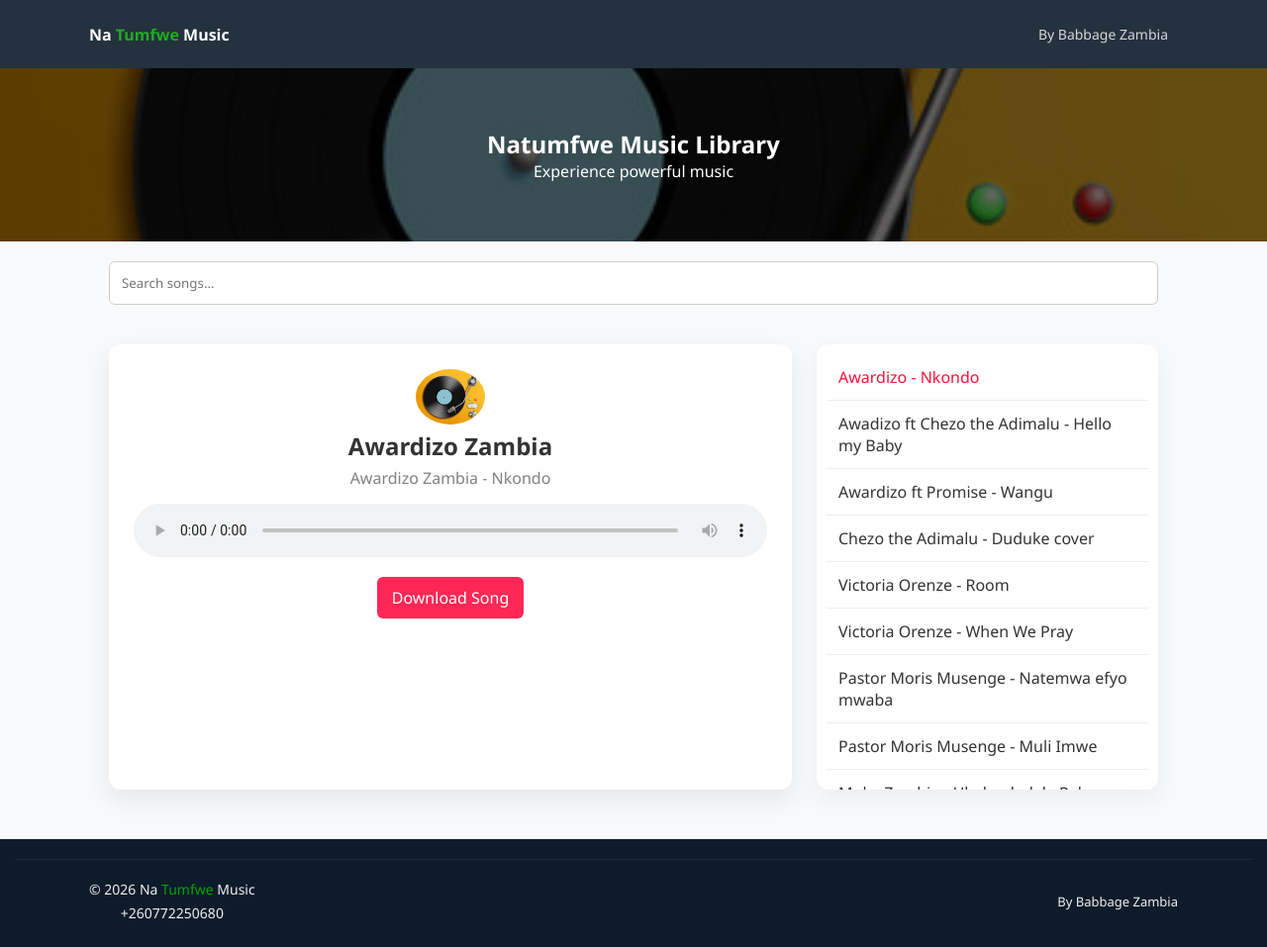
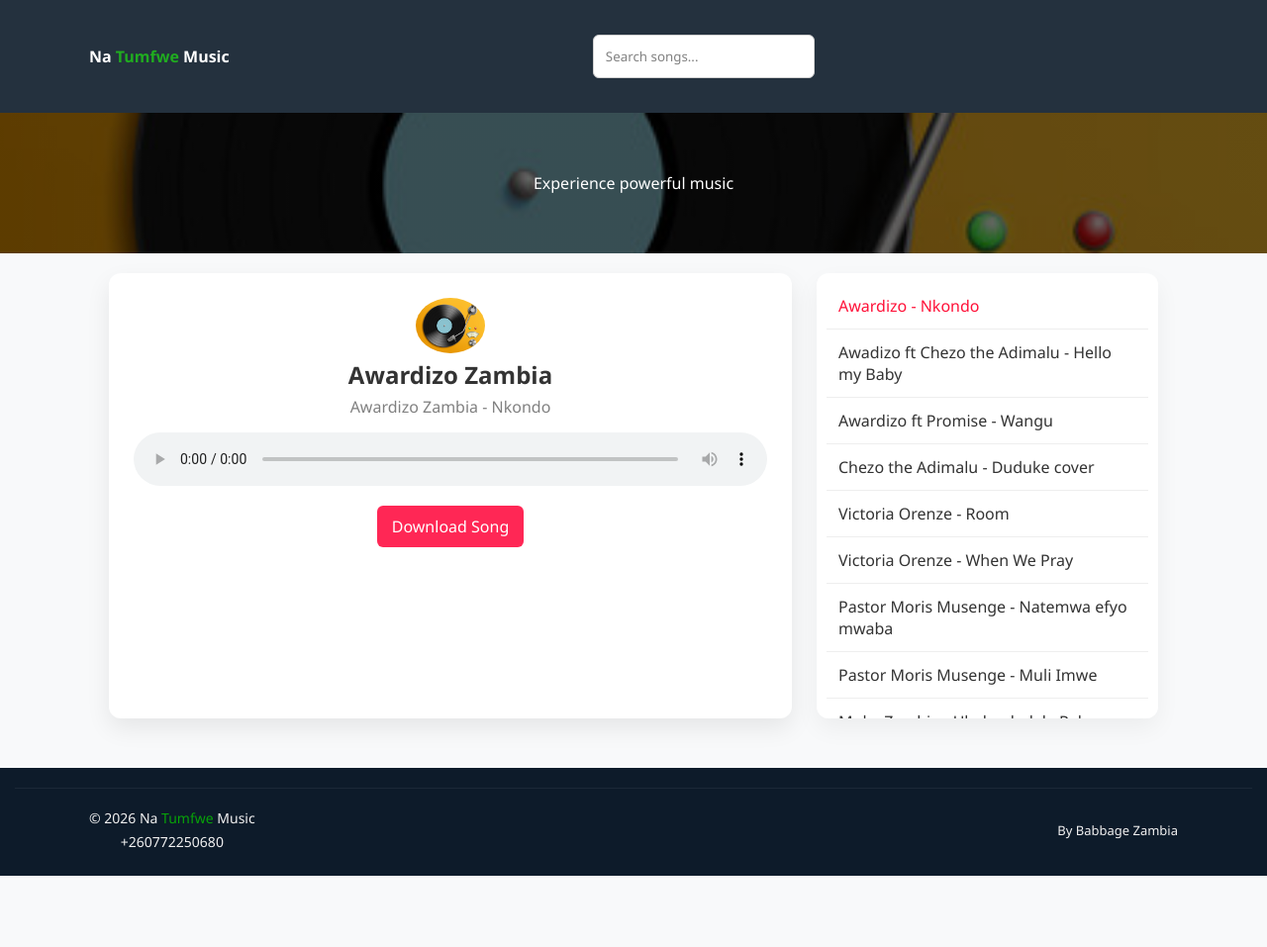
Before and after one commit to sofmast/Natumfwe_Music, a plain HTML site: page index.html in a window 1280 px wide. Shown: the whole page at 99% size. After the commit the page ends 885 px from the top, so only its background shows below. Drawn offline with Linux system fonts and the light colour scheme.

Commit message:
Update index.html

```diff
--- a/index.html
+++ b/index.html
@@ -96,21 +96,17 @@ header {
 <header>
   <div class="nav">
     <div class="logo"> Na <span style="color: rgb(8, 163, 8);">Tumfwe</span> Music</div>
-    <p class="by" style="color: lightgray; font-size: 14px; padding: 10px; width: fit-content; text-align: center;">By Babbage Zambia</p>
+   <!-- SEARCH -->
+<div class="search-box">
+  <input type="text" id="search" placeholder="Search songs..." onkeyup="searchSongs()">
+</div>
   </div>
 
 </header>
 
 <section class="hero">
-  <h1>Natumfwe Music Library</h1>
   <p>Experience powerful music</p>
 </section>
-
-<!-- SEARCH -->
-<div class="search-box">
-  <input type="text" id="search" placeholder="Search songs..." onkeyup="searchSongs()">
-</div>
-
 <!-- MAIN CONTENT -->
 <div class="music-layout">
 
```
